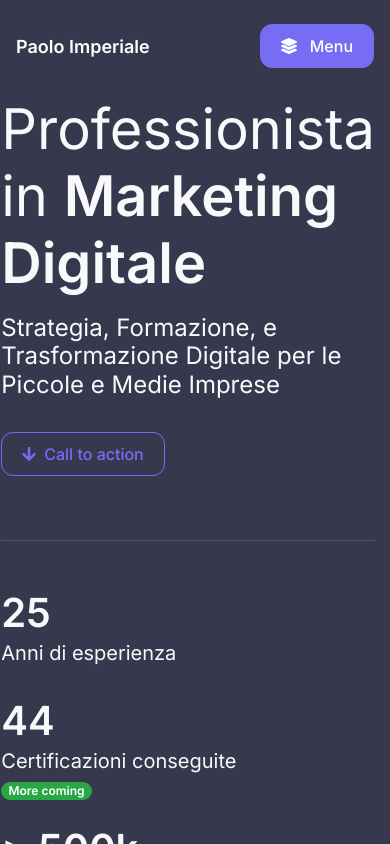
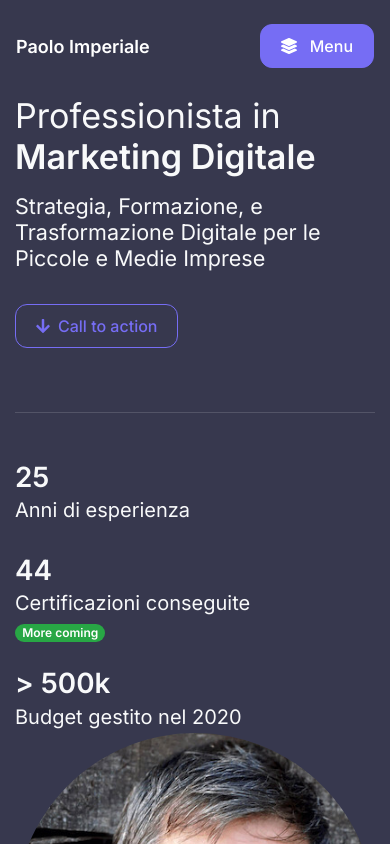
Before and after one commit to mfonsatti/nextjs, a Next.js app: page / in a window 390 px wide. Shown: the top 844 px of the page. Built offline with nearby package versions, Linux system fonts and the light colour scheme.

Commit message:
enabled responsive font sizes

```diff
--- a/styles/scss/_bootstrap.scss
+++ b/styles/scss/_bootstrap.scss
@@ -16,6 +16,7 @@ $body-color: #737491;
 $font-family-sans-serif: "Inter", sans-serif;
 
 //Typography
+$enable-responsive-font-sizes: true;
 $display4-weight: 600;
 $hr-border-color: rgba(#fff, 0.14);
 $headings-color: #4a4b65;
```
